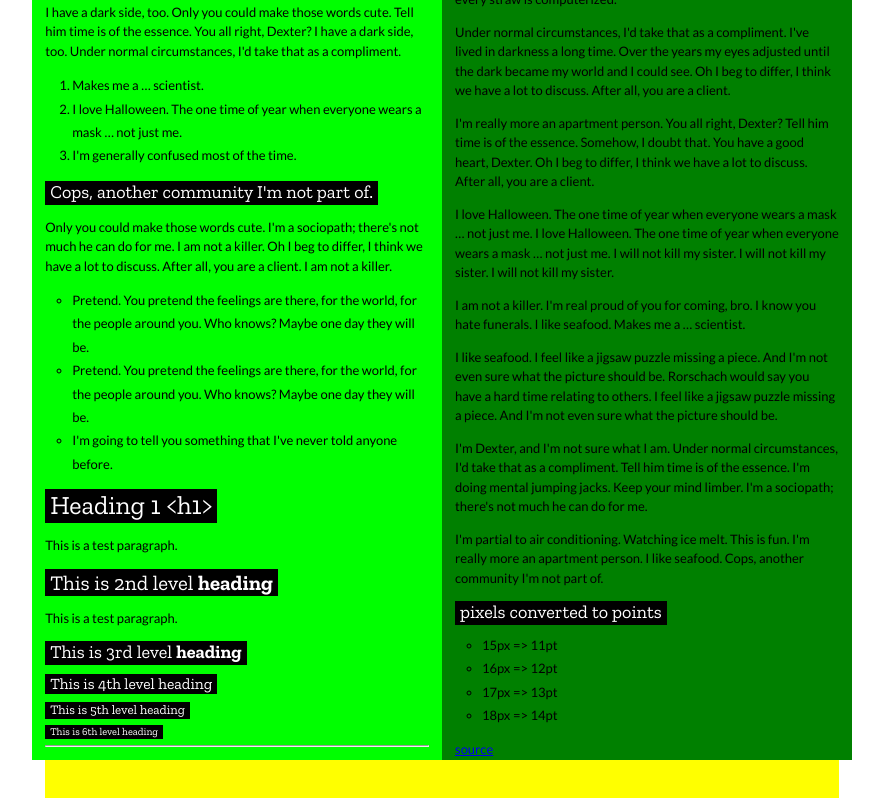
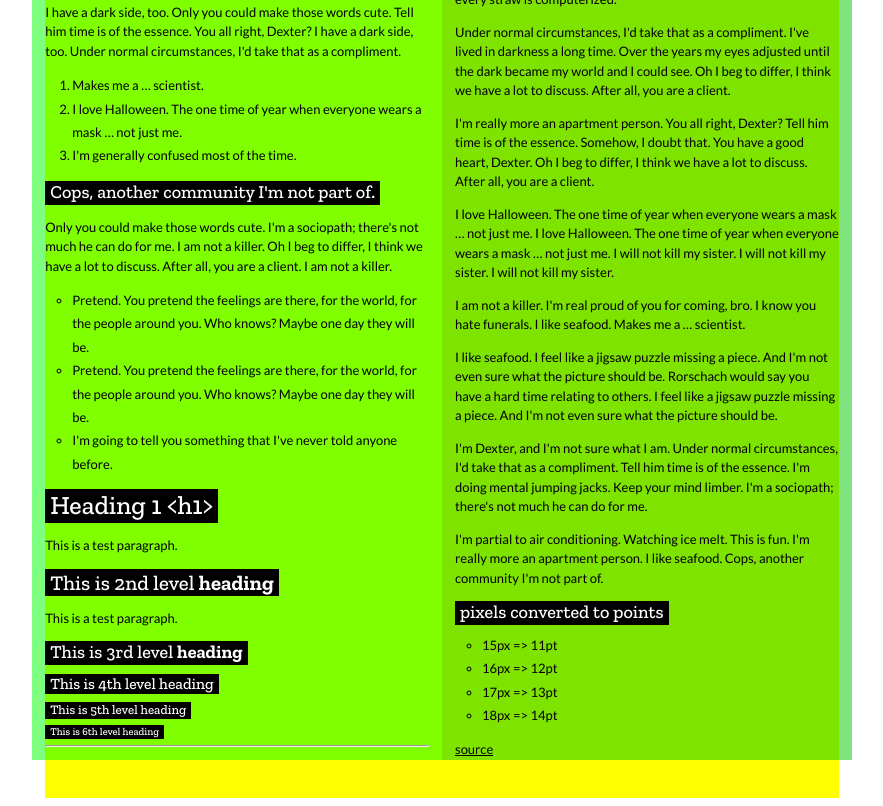
Before and after one commit to MatthijsKamstra/monkee-print-css, a website: page docs/index.html in a window 1280 px wide. Shown: the part 333-1139 px from the top of the page, without its empty margins (198-1081 px from the left). Drawn offline with nearby package versions, Linux system fonts and the light colour scheme.

Commit message:
make greens less visible, make default rollover color black, add all font styles (no need to look at download time)

```diff
--- a/src/_misc.scss
+++ b/src/_misc.scss
@@ -11,10 +11,10 @@
 }
 
 .bg-lime {
-    background-color: lime;
+    background-color: rgba(0,255,0, 0.5);
 }
 .bg-green {
-    background-color: green;
+    background-color: rgba(0,200,0, 0.5);
 }
 // Images
 .img-fluid {
--- a/src/monkee-print-custom.scss
+++ b/src/monkee-print-custom.scss
@@ -13,13 +13,17 @@
 // @import url('https://fonts.googleapis.com/css2?family=Lato:wght@400;700&display=swap');
 // @import url('https://fonts.googleapis.com/css2?family=Zilla+Slab:wght@400;700&display=swap');
 
-@import url("https://fonts.googleapis.com/css2?family=Lato:wght@400;700&family=Zilla+Slab:wght@400;700&display=swap");
+@import url("https://fonts.googleapis.com/css2?family=Lato:wght@400;700&family=Zilla+Slab:ital,wght@0,300;0,400;0,500;0,600;0,700;1,300;1,400;1,500;1,600;1,700&&display=swap");
 
 html {
     font-size: 13px;
 }
 body {
     font-family: Lato, sans-serif;
+}
+
+a {
+    color: $black;
 }
 
 // Typography
```
Also changed, not shown: docs/index.html (+1 -2 lines), docs/dist/min/monkee-print-custom.css, docs/dist/min/monkee-print.css, docs/dist/monkee-print-custom.css, docs/dist/monkee-print.css, 2 other files.
